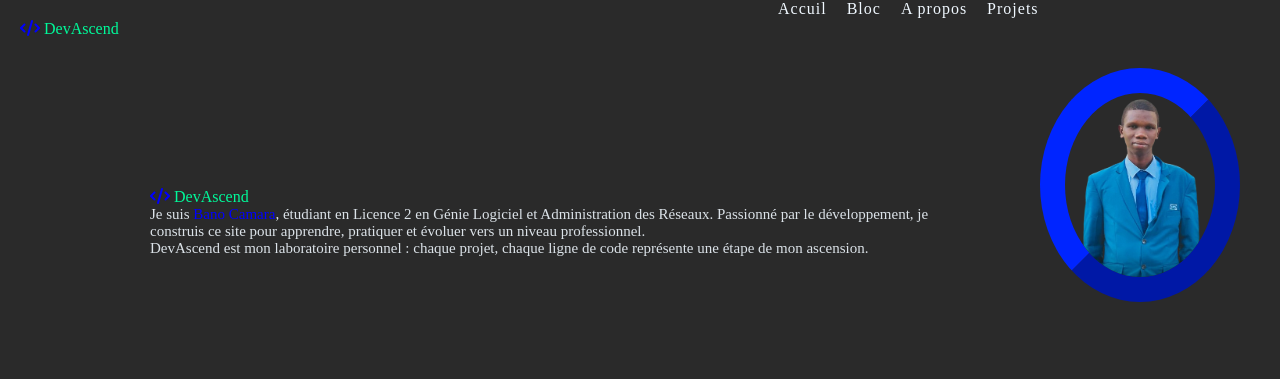
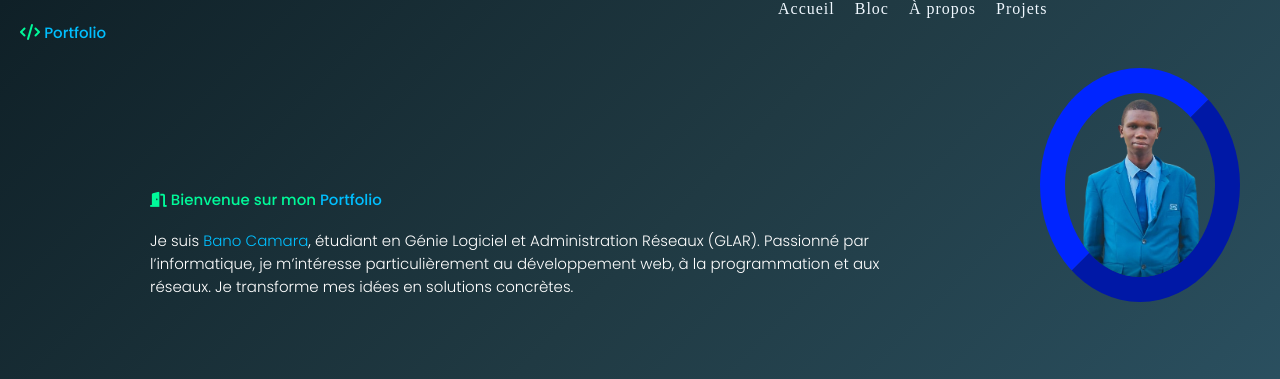
Before and after one commit to banocamara/DevAscend-Bano-Camara, a plain HTML site: page index.html in a window 1280 px wide. Shown: the top 379 px of the page. Drawn offline with Linux system fonts and the light colour scheme; a web font is replaced by a local one.

Commit message:
Modification

```diff
--- a/index.html
+++ b/index.html
@@ -10,12 +10,11 @@
     <link rel="stylesheet" href="style.css">
 </head>
 <body>
-
     <nav>
         <div class="menu">
-            <li><a href="index.html">Accuil</a></li>
+            <li><a href="index.html">Accueil</a></li>
             <li><a href="bloc.html">Bloc</a></li>
-            <li><a href="about.html">A propos</a></li>
+            <li><a href="about.html">À propos</a></li>
             <li><a href="projects.html">Projets</a></li>
 
         </div>
@@ -23,17 +22,17 @@
     </nav>
 
     <div class="code" id="haut">
-     <span class="signe"><i class="fa-solid fa-code"></i></span> DevAscend</i>
+    <span class="signe"><i class="fa-solid fa-code"></i></span> <span class="port"> Portfolio </span></i>
   </div>
 
     <div class="section">
         <p class="presentation">
-             <span class="code"> <span class="signe"><i class="fa-solid fa-code"></i></span> DevAscend</i></span><br>
-            Je suis<span class="signe"> Bano Camara</a></span>, étudiant en Licence 2 en Génie Logiciel et Administration des Réseaux.
-            Passionné par le développement, je construis ce site pour apprendre, pratiquer
-            et évoluer vers un niveau professionnel. <br>
-            DevAscend est mon laboratoire personnel : chaque projet, chaque ligne de code
-            représente une étape de mon ascension.
+             <span class="code"> <span><i class="fa-solid fa-door-open"></i></span> Bienvenue sur mon <span class="port">Portfolio</span></i></span><br><br>
+        <span class="paragraphe">
+            Je suis<span class="nom"> Bano Camara</a></span>, étudiant en Génie Logiciel et Administration Réseaux (GLAR).
+            Passionné par l’informatique, je m’intéresse particulièrement au développement web, à la programmation et aux réseaux.
+            Je transforme mes idées en solutions concrètes.
+        </span>
         </p>
 
         <div class="photo">
--- a/style.css
+++ b/style.css
@@ -1,3 +1,4 @@
+@import url('https://fonts.googleapis.com/css2?family=Alfa+Slab+One&family=Anek+Telugu:wght@100..800&family=Boldonse&family=Montserrat:ital@0;1&family=Poppins:ital,wght@0,100;0,200;0,300;0,400;0,500;0,600;0,700;0,800;0,900;1,100;1,200;1,300;1,400;1,500;1,600;1,700;1,800;1,900&display=swap');
 *{
   margin: 0;
   padding: 0;
@@ -11,6 +12,8 @@ font-size: 15px;
  flex-wrap: wrap;
  max-width: 100%;
  margin: 10% auto;
+ font-weight: 100;
+ font-family: 'Trebuchet MS', 'Lucida Sans Unicode', 'Lucida Grande', 'Lucida Sans', Arial, sans-serif;
 
 }
 
@@ -27,7 +30,10 @@ nav .menu{
   padding-left: 60%;
    list-style: none;
   flex-wrap: wrap;
+
 }
+
+
 .menu :hover{
 color: blue;
 }
@@ -37,8 +43,9 @@ color: rgb(136, 255, 0);
 }
 
 body{
-  background-color: rgba(0, 0, 0, 0.836);
-  color: rgba(240, 248, 255, 0.893);
+ background: linear-gradient(135deg, #0f2027, #203a43, #2c5364);
+
+  color: white;
 }
 
 .section{
@@ -50,13 +57,13 @@ body{
 
 .code{
   color:  mediumspringgreen;
-  font-size: 16px;
+  font-family: "Poppins", sans-serif;
+  font-weight: 500;
+  font-style: normal;
 }
  .photo img{
   border: 25px outset  rgb(0, 37, 250);
   border-radius: 50%;
-
-
 }
 .code#haut{
   position: absolute;
@@ -65,7 +72,19 @@ body{
   color: mediumspringgreen;
 }
 .signe{
-  color: blue;
+  color: mediumspringgreen;
+}
+.port{
+  color: #00bfff;
+  font-size: 15px;
+}
+.nom{
+  color: #00bfff;
+}
+.paragraphe{
+   font-family: "Poppins", sans-serif;
+  font-weight: 300;
+  font-style: normal;
 }
 
 .contact li{
@@ -76,10 +95,16 @@ body{
 
 }
 
+.contact li a i{
+  color: white;
+}
+
 .contact {
   display: flex;
   text-align: center;
   flex-wrap: wrap;
+  border: 1px solid white;
+  border-radius: 15px;
 }
 article{
   padding-left: 25px;
```
Also changed, not shown: about.html (+2 -8 lines), bloc.html (+6 -6 lines), projects.html (+9 -9 lines).
